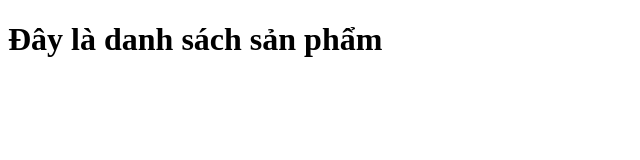
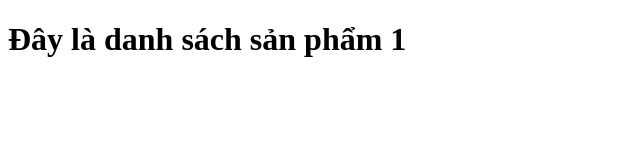
Before and after one commit to nguyenchinhh/khoa-t4-bai13, a plain HTML site: page product-list.html in a window 1280 px wide. Shown: the full height of the page, 0-640 px from the left. Drawn offline with Linux system fonts and the light colour scheme.

Commit message:
Create new product- list

```diff
--- a/product-list.html
+++ b/product-list.html
@@ -6,6 +6,6 @@
   <title>Document</title>
 </head>
 <body>
-  <h1>Đây là danh sách sản phẩm</h1>
+  <h1>Đây là danh sách sản phẩm 1</h1>
 </body>
 </html>
```
